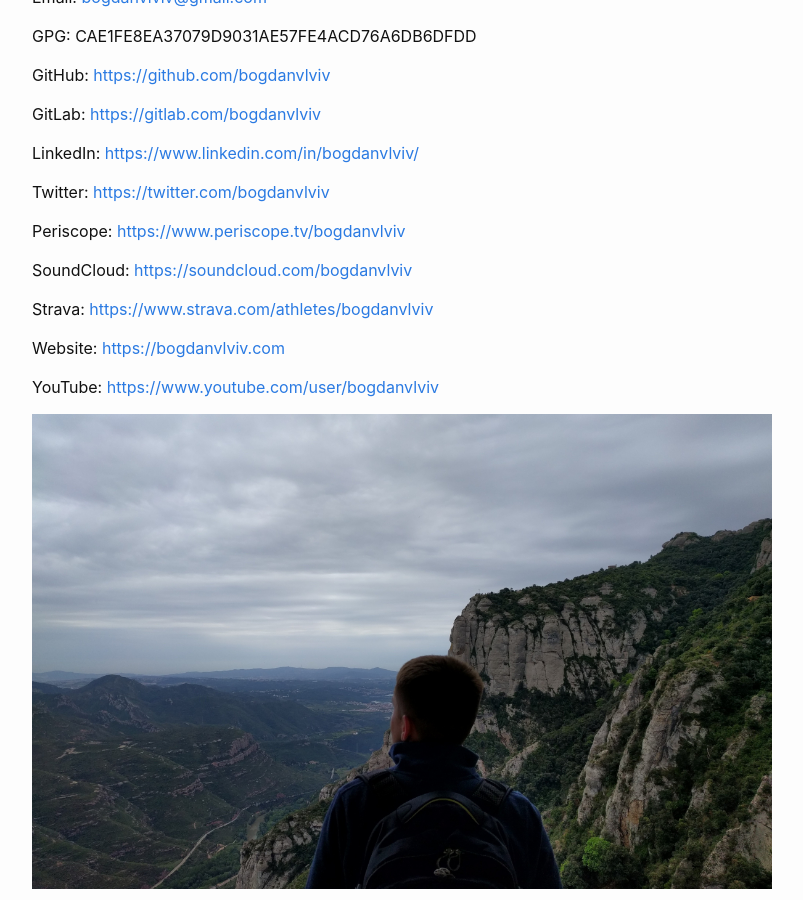
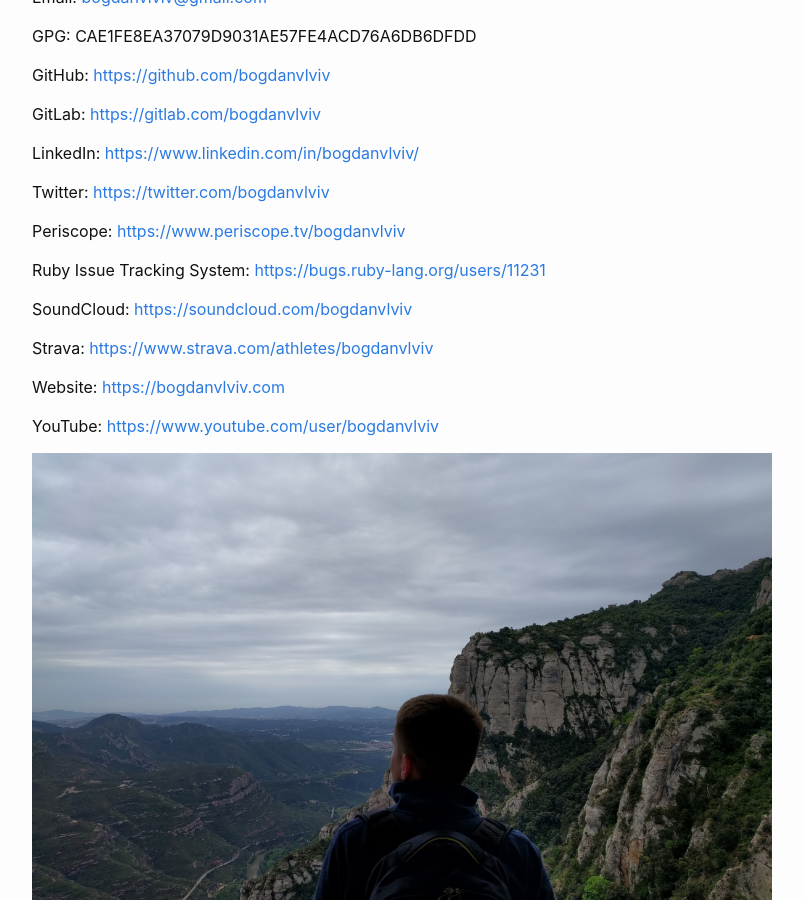
Before and after one commit to crowdpro3/bogdanvlviv.github.io, a Jekyll site: the page built from about.html, in a window 1280 px wide and 900 px high, scrolled down 413 px. Shown: the whole window, without its empty margins (238-1041 px from the left). Built offline with Jekyll 4.4.1, drawn with Linux system fonts in a browser that asks for light colours.

Commit message:
Add links to Ruby Issue Tracking System

```diff
--- a/_data/projects.yml
+++ b/_data/projects.yml
@@ -3,6 +3,9 @@
 
 - title: "ruby/ruby"
   link: "https://github.com/ruby/ruby/pulls?utf8=%E2%9C%93&q=author%3Abogdanvlviv"
+
+- title: "Ruby Issue Tracking System"
+  link: "https://bugs.ruby-lang.org/users/11231"
 
 - title: "gitlab-org/gitlab-ce"
   link: "https://gitlab.com/gitlab-org/gitlab-ce/merge_requests?scope=all&utf8=%E2%9C%93&state=all&author_username=bogdanvlviv"
--- a/about.html
+++ b/about.html
@@ -56,6 +56,10 @@ permalink: /about.html
 </p>
 
 <p>
+  Ruby Issue Tracking System: <a href="https://bugs.ruby-lang.org/users/11231" target="_blank">https://bugs.ruby-lang.org/users/11231</a>
+</p>
+
+<p>
   SoundCloud: <a href="https://soundcloud.com/bogdanvlviv" target="_blank">https://soundcloud.com/bogdanvlviv</a>
 </p>
 
```
